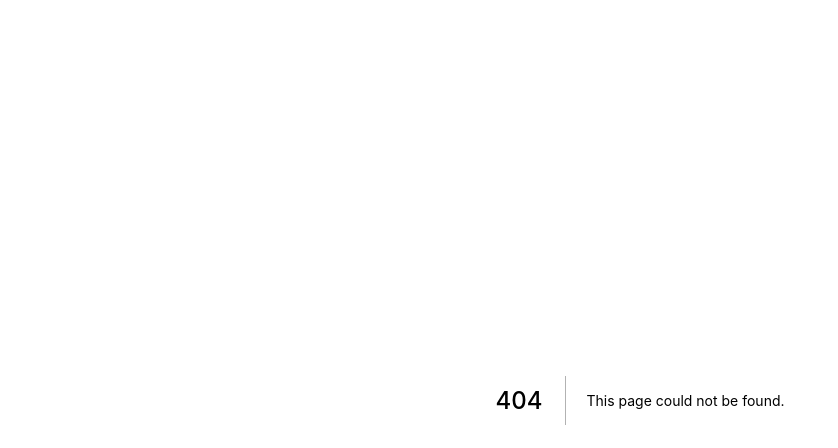
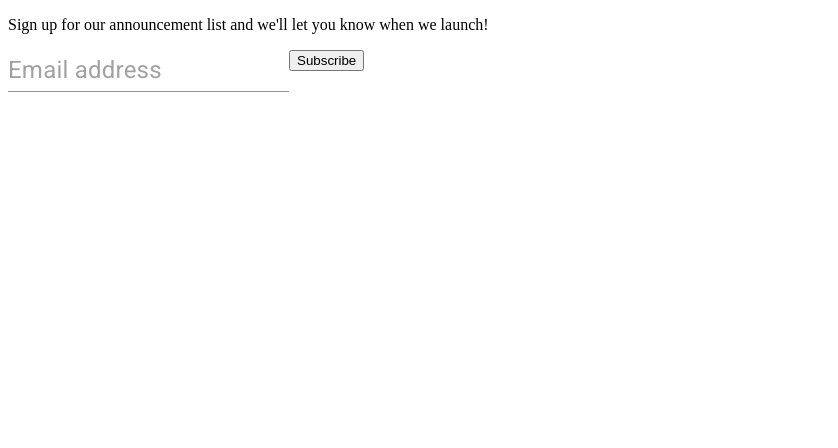
Before and after one commit to 494Studios/Hanji-website, a Next.js app: page /contact in a window 1280 px wide. Before the commit this address had no page. Shown: the top 448 px of the page, without its empty margins (0-838 px from the left). Built offline with nearby package versions, Linux system fonts and the light colour scheme.

Commit message:
Connected to mailerlite form

```diff
--- /dev/null
+++ b/pages/contact.tsx
@@ -0,0 +1,106 @@
+import { TextField } from '@material-ui/core';
+import React, { FC, useEffect } from 'react';
+
+const ContactPage: FC = () => {
+  useEffect(() => {
+    //   const js = `
+    //   function ml_webform_success_3183544() {
+    //     var $ = ml_jQuery || jQuery;
+    //     $('.ml-subscribe-form-3183544 .ml-block-success').show();
+    //     $('.ml-subscribe-form-3183544 .ml-block-form').hide();
+    //   };
+    // `;
+    // const script = document.createElement('script');
+    // const scriptText = document.createTextNode(js);
+    // script.appendChild(scriptText);
+    // document.body.appendChild(script);
+
+    const script2 = document.createElement('script');
+    script2.src =
+      'https://static.mailerlite.com/js/w/webforms.min.js?v28bf44f740701752bfc6767bc7e171d4';
+    document.body.appendChild(script2);
+  }, []);
+
+  return (
+    <section id="signup" className="gradient-gray">
+      <div
+        id="mlb2-3183544"
+        className="ml-subscribe-form ml-subscribe-form-3183544"
+      >
+        <div className="ml-vertical-align-center">
+          {/* <div
+            className="subscribe-form ml-block-success"
+            style={{ display: 'none' }}
+          >
+            <div className="form-section">
+              <p>
+                Thank you, you have successfully subscribed to our announcement
+                list!
+              </p>
+            </div>
+          </div> */}
+          <form
+            className="ml-block-form"
+            action="https://landing.mailerlite.com/webforms/submit/o0s0f4"
+            data-id="o0s0f4"
+            data-code="o0s0f4"
+            method="POST"
+            target="_blank"
+          >
+            <p className="signup-title">
+              Sign up for our announcement list and we'll let you know when we
+              launch!
+            </p>
+            <div className="subscribe-form">
+              <div className="form-section">
+                <div className="form-group ml-field-email ml-validate-required ml-validate-email">
+                  <TextField
+                    type="email"
+                    name="fields[email]"
+                    className="form-control signup-text"
+                    placeholder="Email address"
+                    autoComplete="email"
+                    spellCheck="false"
+                    autoCapitalize="off"
+                    autoCorrect="off"
+                  />
+                  {/* <input
+                    type="email"
+                    name="fields[email]"
+                    className="form-control signup-text"
+                    placeholder="Email address"
+                    autoComplete="email"
+                    spellCheck="false"
+                    autoCapitalize="off"
+                    autoCorrect="off"
+                  /> */}
+                  <input type="hidden" name="ml-submit" value="1" />
+                  <button type="submit" className="primary signup-button">
+                    Subscribe
+                  </button>
+                  <button
+                    disabled
+                    style={{ display: 'none' }}
+                    type="button"
+                    className="loading"
+                  >
+                    Submitting...
+                    {/* <img
+                  src="https://static.mailerlite.com/images/rolling@2x.gif"
+                  alt="loading..."
+                  width="20"
+                  height="20"
+                  style={{ width: '20px', height: '20px' }}
+                /> */}
+                  </button>
+                </div>
+              </div>
+            </div>
+          </form>
+        </div>
+      </div>
+    </section>
+  );
+};
+
+export default ContactPage;
```
